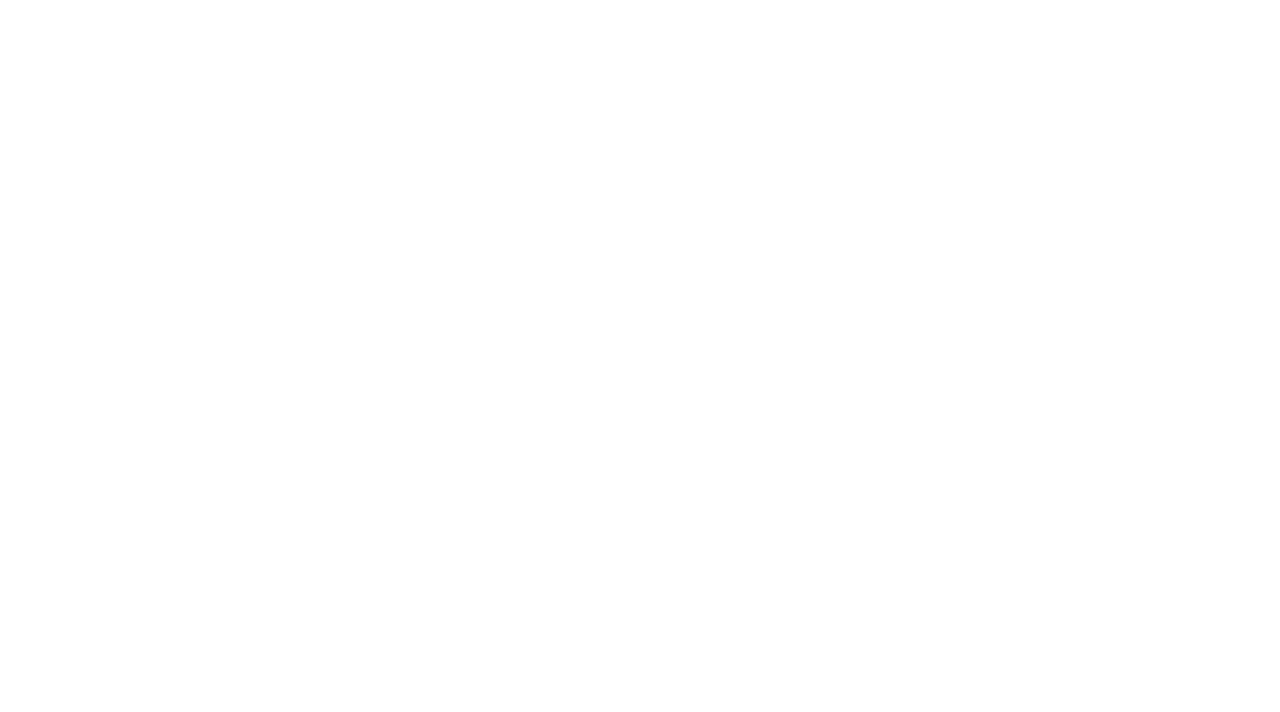
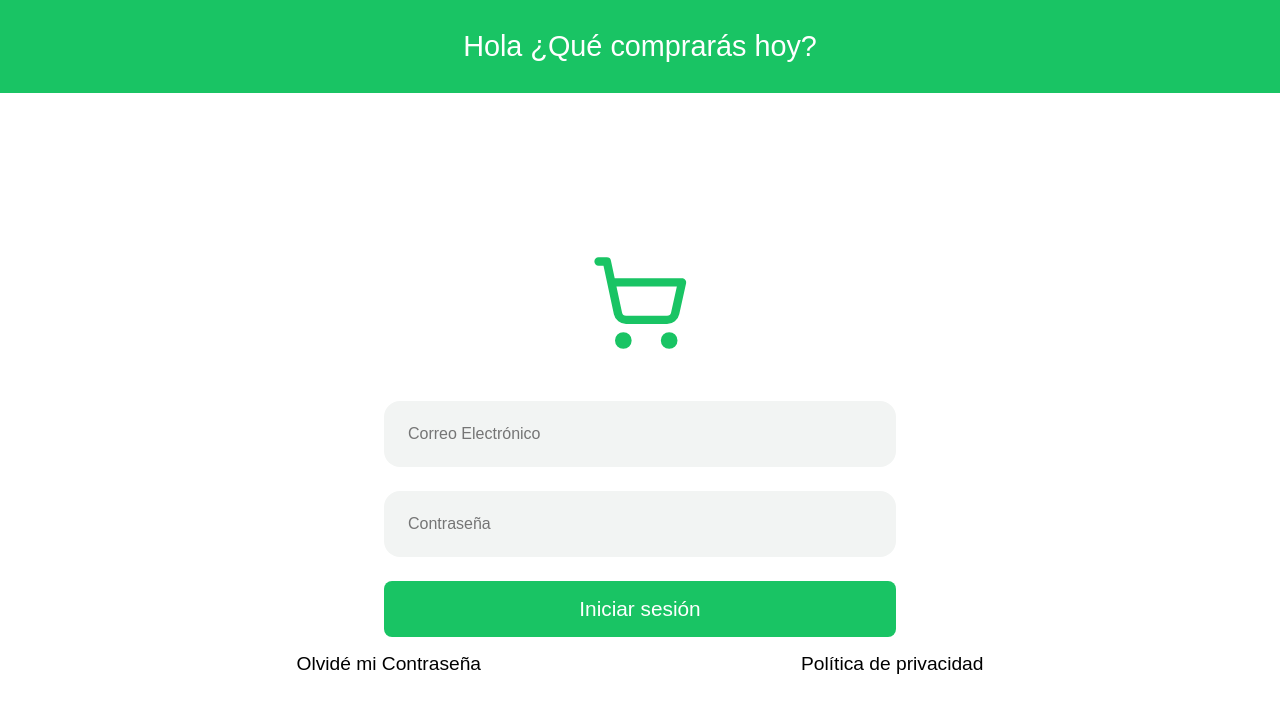
Before and after one commit to Yordi984/Tienda-App-Web-, a React (Vite) app in the folder client/: page /Login in a window 1280 px wide. Before the commit this address had no page. Shown: the top 712 px of the page. Built offline with nearby package versions, Linux system fonts and the light colour scheme.

Commit message:
cree la pagina de login y corregi la ruta para acceder a la pagina

```diff
--- a/client/src/main.tsx
+++ b/client/src/main.tsx
@@ -2,7 +2,7 @@ import { createRoot } from "react-dom/client";
 import "./index.css";
 import { BrowserRouter, Route, Routes } from "react-router";
 import App from "./App.tsx";
-import Prueba from "./pages/Prueba/prueba.tsx";
+import Login from "./pages/Login/Login.tsx";
 
 createRoot(document.getElementById("root")!).render(
   <BrowserRouter>
@@ -10,7 +10,7 @@ createRoot(document.getElementById("root")!).render(
       <Route path="/" element={<App />} />
     </Routes>
     <Routes>
-      <Route path="/prueba" element={<Prueba />} />
+      <Route path="/Login" element={<Login />} />
     </Routes>
   </BrowserRouter>
 );
--- a/client/src/pages/Login/Login.tsx
+++ b/client/src/pages/Login/Login.tsx
@@ -1,13 +1,42 @@
+import { useState } from "react";
 import Header from "../../components/ui/HeaderComponent";
 import Boton from "../../components/ui/ButtonComponent";
-import "./prueba.css";
-export default function Prueba() {
-  function solicitud() {
-    console.log("Solicitud enviada");
+import "./Login.css";
+
+export default function Login() {
+  const [correo, setCorreo] = useState("");
+  const [contrasena, setContrasena] = useState("");
+
+  async function solicitud() {
+    try {
+      const response = await fetch("/api", {
+        method: "POST",
+        headers: {
+          "Content-Type": "application/json",
+        },
+        body: JSON.stringify({
+          correo,
+          contrasena,
+        }),
+      });
+
+      const data = await response.json();
+      console.log("Respuesta del servidor:", data);
+
+      if (response.ok) {
+        alert("Inicio de sesión exitoso");
+      } else {
+        alert("Error: " + data.mensaje || "Credenciales incorrectas");
+      }
+    } catch (error) {
+      console.error("Error al enviar solicitud:", error);
+      alert("Error de red o servidor");
+    }
   }
+
   return (
     <>
-      <Header text="Hola ¿Qué compraras hoy?"></Header>
+      <Header text="Hola ¿Qué comprarás hoy?" />
       <div className="logo-container">
         <img
           src="/icons/icon.svg"
@@ -17,16 +46,24 @@ export default function Prueba() {
         />
       </div>
       <div className="formulario">
-        <input type="text" placeholder="Correo Electrónico" />
-        <input type="password" placeholder="Contraseña" />
+        <input
+          type="text"
+          placeholder="Correo Electrónico"
+          value={correo}
+          onChange={(e) => setCorreo(e.target.value)}
+        />
+        <input
+          type="password"
+          placeholder="Contraseña"
+          value={contrasena}
+          onChange={(e) => setContrasena(e.target.value)}
+        />
 
-        <Boton text="Iniciar sesion" color="green" onClick={solicitud}>
-          {}
-        </Boton>
+        <Boton text="Iniciar sesión" color="green" onClick={solicitud} />
       </div>
       <div className="links">
-        <a href="#">Olvide mi Contraseña</a>
-        <a href="#">Politica de privacidad</a>
+        <a href="#">Olvidé mi Contraseña</a>
+        <a href="#">Política de privacidad</a>
       </div>
     </>
   );
```
